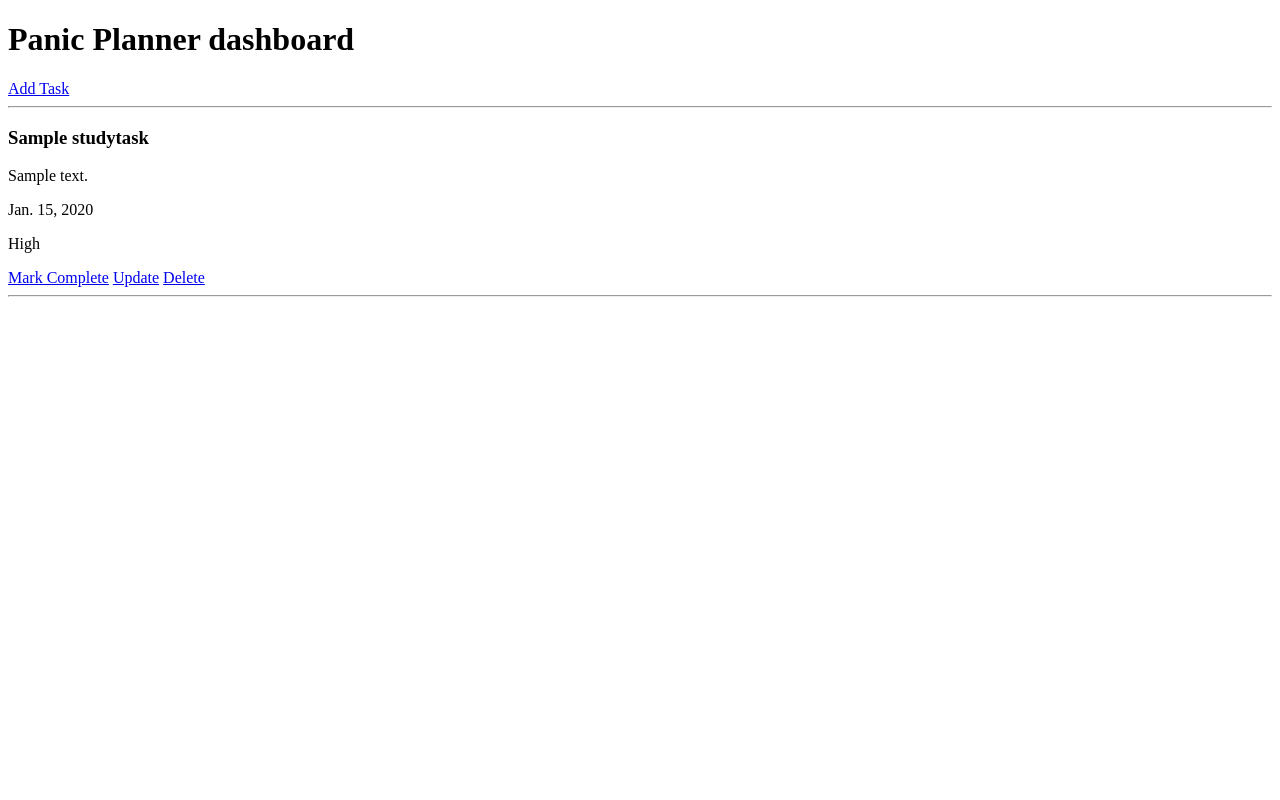
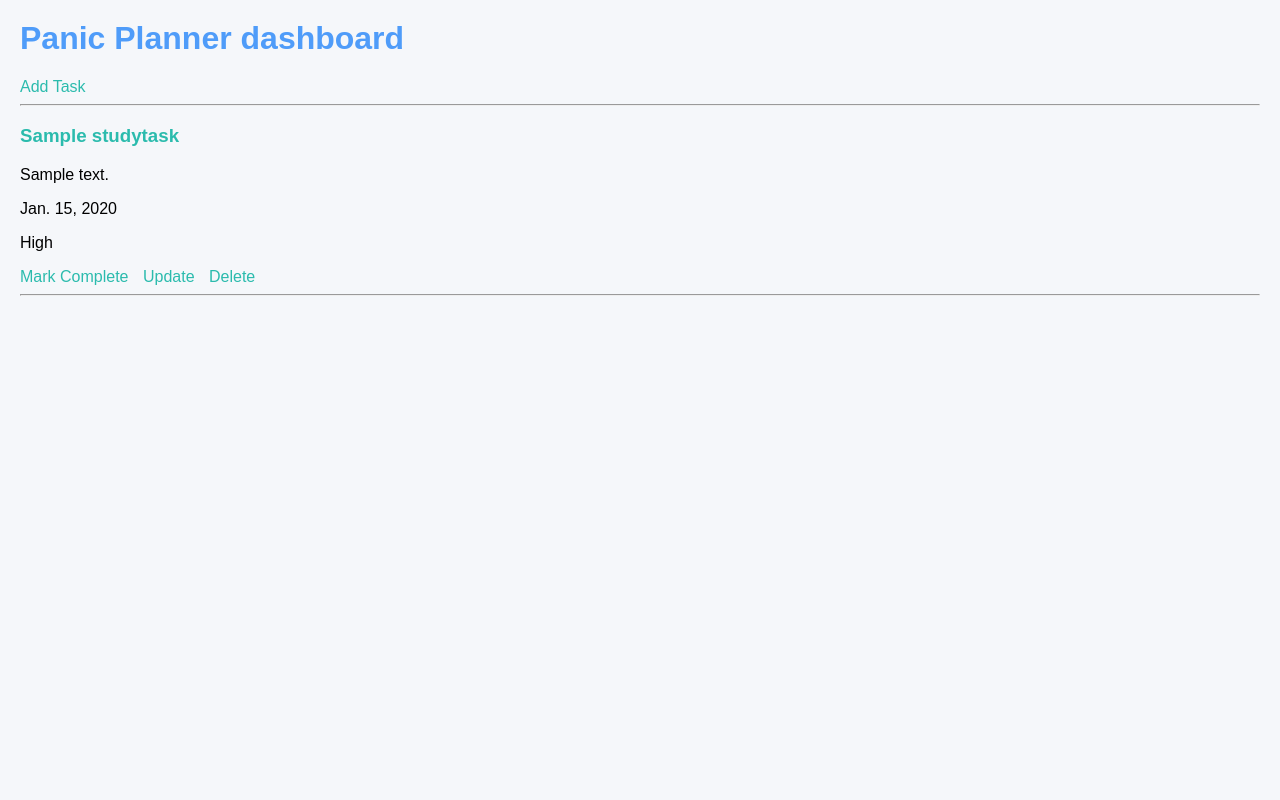
Before and after one commit to ZarinSultana/Panic-Planner, a Django app: page / in a window 1280 px wide. Run offline with Django 5.2, Linux system fonts and the light colour scheme; tables that the repository leaves empty hold one stand-in row (values such as "Sample post").

Commit message:
added planner css style

```diff
--- a/panicplanner/planner/templates/planner/home.html
+++ b/panicplanner/planner/templates/planner/home.html
@@ -1,3 +1,5 @@
+{% load static %}
+<link rel="stylesheet" href="{% static 'planner/css/style.css'%}"
 <!DOCTYPE html>
 <html lang="en">
 <head>
--- a/panicplanner/planner/templates/planner/static/planner/css/style.css
+++ b/panicplanner/planner/templates/planner/static/planner/css/style.css
@@ -0,0 +1,32 @@
+body {
+    font-family: Arial, sans-serif;
+    background-color: #F5F7FA;
+    margin: 0;
+    padding: 20px;
+}
+
+h1 {
+    color: #4F9CF9;
+}
+
+h3 {
+    color: #2BBBAD;
+}
+
+button {
+
+    background-color: #4F9CF9;
+    color: white;
+    border: none;
+    padding: 10px 15px;
+    border-radius: 5px;
+
+}
+
+a {
+
+    text-decoration: none;
+    color: #2BBBAD;
+    margin-right: 10px;
+
+}
```
